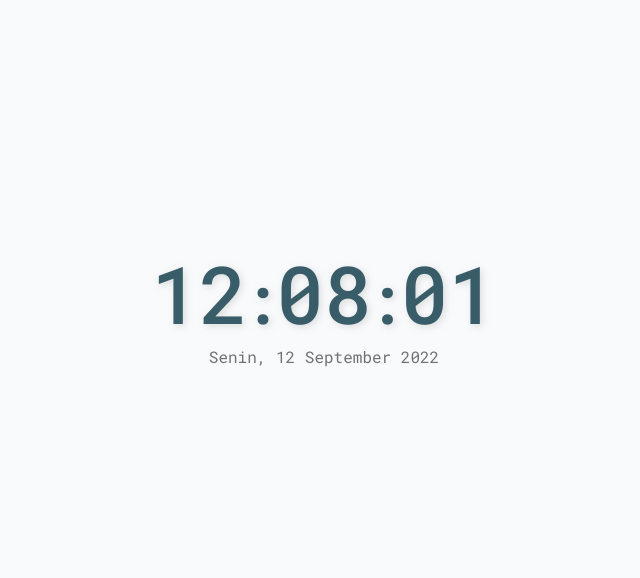
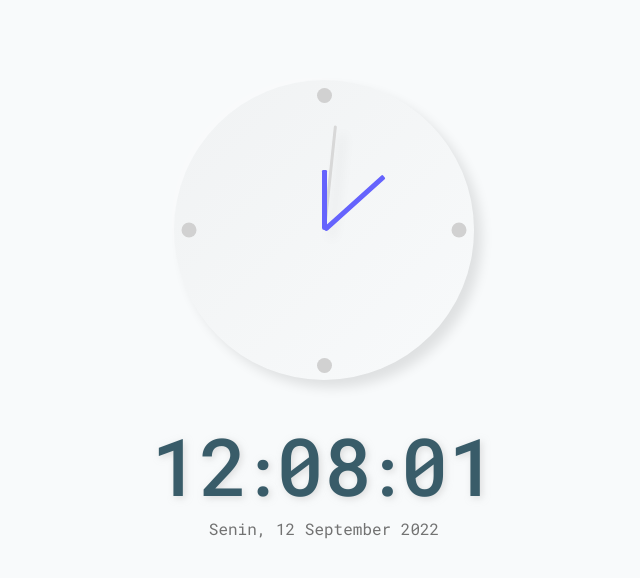
Before and after one commit to ryohilmi/vue-clock-app, a Vue app: page / in a window 1280 px wide. Shown: the top 578 px of the page, without its empty margins (316-956 px from the left). Built offline with nearby package versions, Linux system fonts and the light colour scheme.

Commit message:
add analog clock

```diff
--- a/src/components/Clock.vue
+++ b/src/components/Clock.vue
@@ -27,6 +27,22 @@ export default {
         minutes: date.getMinutes().toString().padStart(2, '0'),
         seconds: date.getSeconds().toString().padStart(2, '0'),
       };
+
+      const hours = ((date.getHours() + 11) % 12) + 1;
+      const minutes = date.getMinutes();
+      const seconds = date.getSeconds();
+
+      const hour = hours * 30;
+      const minute = minutes * 6;
+      const second = seconds * 6;
+
+      document.querySelector('.hour').style.transform = `rotate(${hour}deg)`;
+      document.querySelector(
+        '.minute'
+      ).style.transform = `rotate(${minute}deg)`;
+      document.querySelector(
+        '.second'
+      ).style.transform = `rotate(${second}deg)`;
     },
   },
   mounted() {
@@ -42,6 +58,15 @@ export default {
 
 <template>
   <div class="clock">
+    <div class="object">
+      <span class="second"></span>
+      <span class="hour"></span>
+      <span class="minute"></span>
+      <span class="marker six"></span>
+      <span class="marker three"></span>
+      <span class="marker nine"></span>
+      <span class="marker twelve"></span>
+    </div>
     <p class="time">
       <span>{{ time.hours }}</span>
       <span class="semicolon">:</span>
@@ -56,7 +81,102 @@ export default {
 <style lang="scss" scoped>
 .clock {
   text-align: center;
-  padding-top: 15em;
+  padding-top: 3rem;
+
+  .object {
+    margin: 2rem auto;
+    width: 300px;
+    height: 300px;
+    border-radius: 100%;
+    overflow: hidden;
+    position: relative;
+    align-items: center;
+    background-color: rgb(248, 250, 251);
+    box-shadow: 8px 8px 12px 0 rgba(0, 0, 0, 0.1),
+      -8px -8px 12px 0 rgba(255, 255, 255, 0.15);
+    background: linear-gradient(
+      135deg,
+      rgba(0, 0, 0, 0.03),
+      rgba(255, 255, 255, 0.025)
+    );
+
+    .minute,
+    .hour {
+      position: absolute;
+      height: 60px;
+      width: 5px;
+      margin: auto;
+      top: -60px;
+      left: 0;
+      bottom: 0;
+      right: 0;
+      border-radius: 4px 4px 8px 8px;
+      background: rgb(101, 99, 253);
+      transform-origin: bottom center;
+      transform: rotate(0deg);
+      z-index: 1;
+    }
+
+    .minute {
+      position: absolute;
+      height: 80px;
+      width: 5px;
+      top: -80px;
+      transform: rotate(200deg);
+    }
+
+    .second {
+      position: absolute;
+      height: 105px;
+      width: 3px;
+      margin: auto;
+      top: -105px;
+      left: 0;
+      bottom: 0;
+      right: 0;
+      border-radius: 4px;
+      background: #d8d8d8;
+      box-shadow: 8px 8px 12px 0 rgba(0, 0, 0, 0.1),
+        -8px -8px 12px 0 rgba(255, 255, 255, 0.15);
+      transform-origin: bottom center;
+      transform: rotate(180deg);
+      z-index: 1;
+    }
+
+    .marker {
+      position: absolute;
+      height: 15px;
+      width: 15px;
+      margin: auto;
+      border-radius: 100%;
+      transform-origin: bottom center;
+      transform: rotate(0);
+      z-index: 1;
+      background-color: rgb(209, 209, 209);
+    }
+
+    .twelve {
+      top: 2.5%;
+      left: 47.5%;
+    }
+
+    .six {
+      top: 92.5%;
+      left: 47.5%;
+    }
+
+    .three {
+      top: 45%;
+      right: 15px;
+      transform: rotate(90deg);
+    }
+
+    .nine {
+      top: 45%;
+      left: 15px;
+      transform: rotate(270deg);
+    }
+  }
 
   .time {
     font-family: 'Roboto Mono';
```
